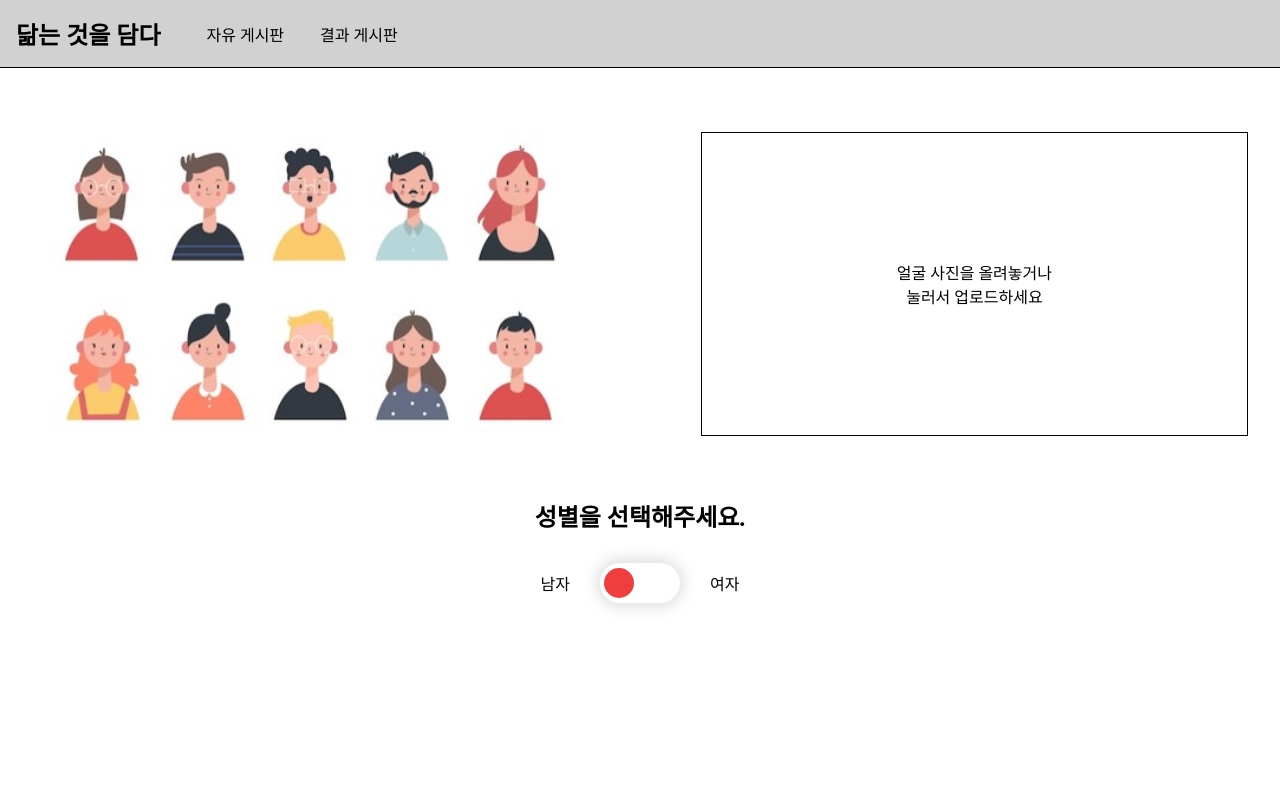
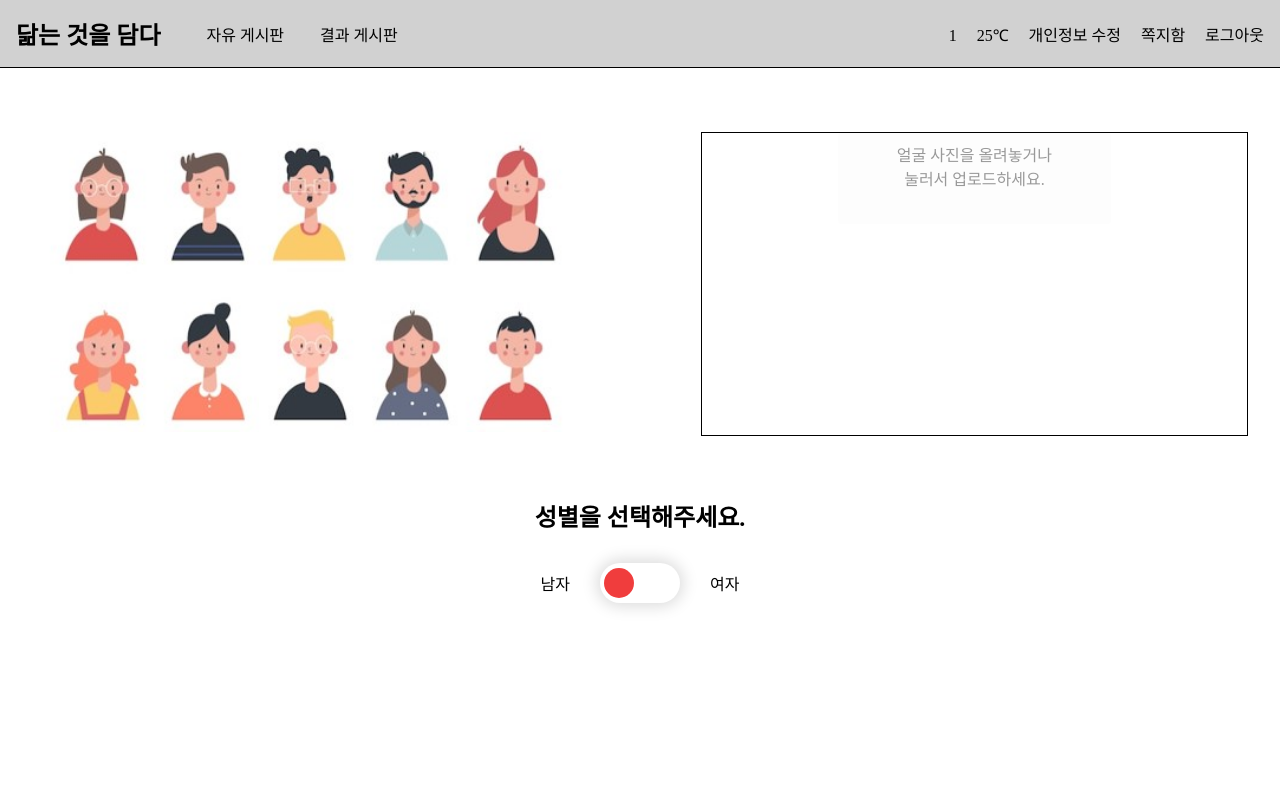
Before and after one commit to gwonjihun/Software_community_11, a Flask app: page / in a window 1280 px wide. Run offline with Flask 2, Linux system fonts and the light colour scheme; the visitor is signed in with stand-in values (Sample User, id 1).

Commit message:
mainhtmlupdate

```diff
--- a/static/css/jeongmin/style.css
+++ b/static/css/jeongmin/style.css
@@ -184,6 +184,7 @@ a:hover {
 	height: 50px;
 	padding: 0 2em;
 	color: #fff;
+
 }
 
 .btn a {
@@ -196,6 +197,7 @@ a:hover {
 	height: 50px;
 	padding: 0 2em;
 	color: #fff;
+
 }
 
 .container {
@@ -218,6 +220,8 @@ a:hover {
 .upload {
 	width: 45%;
 	border: 1px solid #000;
+    align-items: center;
+
 }
 .upload a {
 	display: flex;
@@ -226,7 +230,46 @@ a:hover {
 	width: 100%;
 	height: 100%;
 }
+.upload button {
+	display: flex;
+	justify-content: center;
+	align-items: center;
+	width: 100%;
+	height: 100%;
+}
+.upload label{
 
+  display: inline-block;
+  padding: .5em .75em;
+  color: #999;
+  font-size: inherit;
+  line-height: middle;
+  vertical-align: center;
+  text-align:center;
+  background-color: #fdfdfd;
+  cursor: pointer;
+  border: 1px solid #fdfdfd;
+  border-bottom-color: #fdfdfd;
+  border-radius: .25em;
+  justify-content: center;
+  align-items: center;
+  width: 50%;
+  height: 30%;
+}
+.upload input[type="file"]{
+	line-height: middle;
+	vertical-align: center;
+
+	text-align: center;
+  width: 1px;
+  height: 1px;
+  padding: 0;
+  margin: -1px;
+  overflow: hidden;
+  clip:rect(0,0,0,0);
+  border: 0;
+
+}
 .hero a img {
 	width: 100%;
 }
@@ -269,12 +312,10 @@ a:hover {
 }
 
 .loginInfo {
-	opacity: 0;
-	visibility: hidden;
+	opacity: 1;
 	transition: all 0.3s;
 }
 
 .loginInfo.active {
 	opacity: 1;
-	visibility: visible;
 }
--- a/templates/main.html
+++ b/templates/main.html
@@ -20,17 +20,17 @@
 				</nav>
 			</div>
 			<div class="side_menu">
-				{% if id != "" %}
-				<div class="loginInfo">
-					<a href="#">{{ id }}</a>
-					<a href="#">25℃</a>
-					<a href="#">개인정보 수정</a>
-					<a href="#">쪽지함</a>
-					<a href="{{ url_for('logout') }}">로그아웃</a>
-				</div>
+				{% if session["user_id"] %}
+					<div class="loginInfo">
+						<a href="#">{{ session['user_id'] }}</a>
+						<a href="#">25℃</a>
+						<a href="#">개인정보 수정</a>
+						<a href="{{ url_for('/') }}">쪽지함</a>
+						<a href="{{ url_for('logout') }}">로그아웃</a>
+					</div>
 				{% else %}
-				<a href="#" class="login">로그인</a>
-				<a href="#">회원가입</a>
+					<a href="{{ url_for('login') }}"  class="login">로그인</a>
+					<a href="{{ url_for('register') }}">회원가입</a>
 				{% endif %}
 			</div>
 		</header>
@@ -44,22 +44,30 @@
 				</div>
 
 				<div class="upload">
-					<a href="#">얼굴 사진을 올려놓거나<br>눌러서 업로드하세요</a>
+					<input type="file" id="ex_file" name="file" hidden>
+					<label for="ex_file">얼굴 사진을 올려놓거나<br>눌러서 업로드하세요.</label>
 				</div>
 			</section>
 
 			<h2>성별을 선택해주세요.</h2>
 			<div class="sex">
-				<input type="checkbox" id="toggle" hidden>
+				<input type="checkbox" id="toggle" name = "gender_flag" value="0" hidden>
 				<span>남자</span>
-				<label for="toggle" class="toggleSwitch">
+				<label for="toggle" class="toggleSwitch" onclick="togglechange()">
 					<span class="toggleButton"></span>
 				</label>
 				<span>여자</span>
 			</div>
 		</main>
 	</div>
-
+	<script>
+	function togglechange(){
+		if (document.getElementById("toggle").value == "0"){
+		document.getElementById("toggle").value="1";
+		}
+		else{		document.getElementById("toggle").value="0";}
+	}
+		</script>
 </body>
 
 </html>
```
